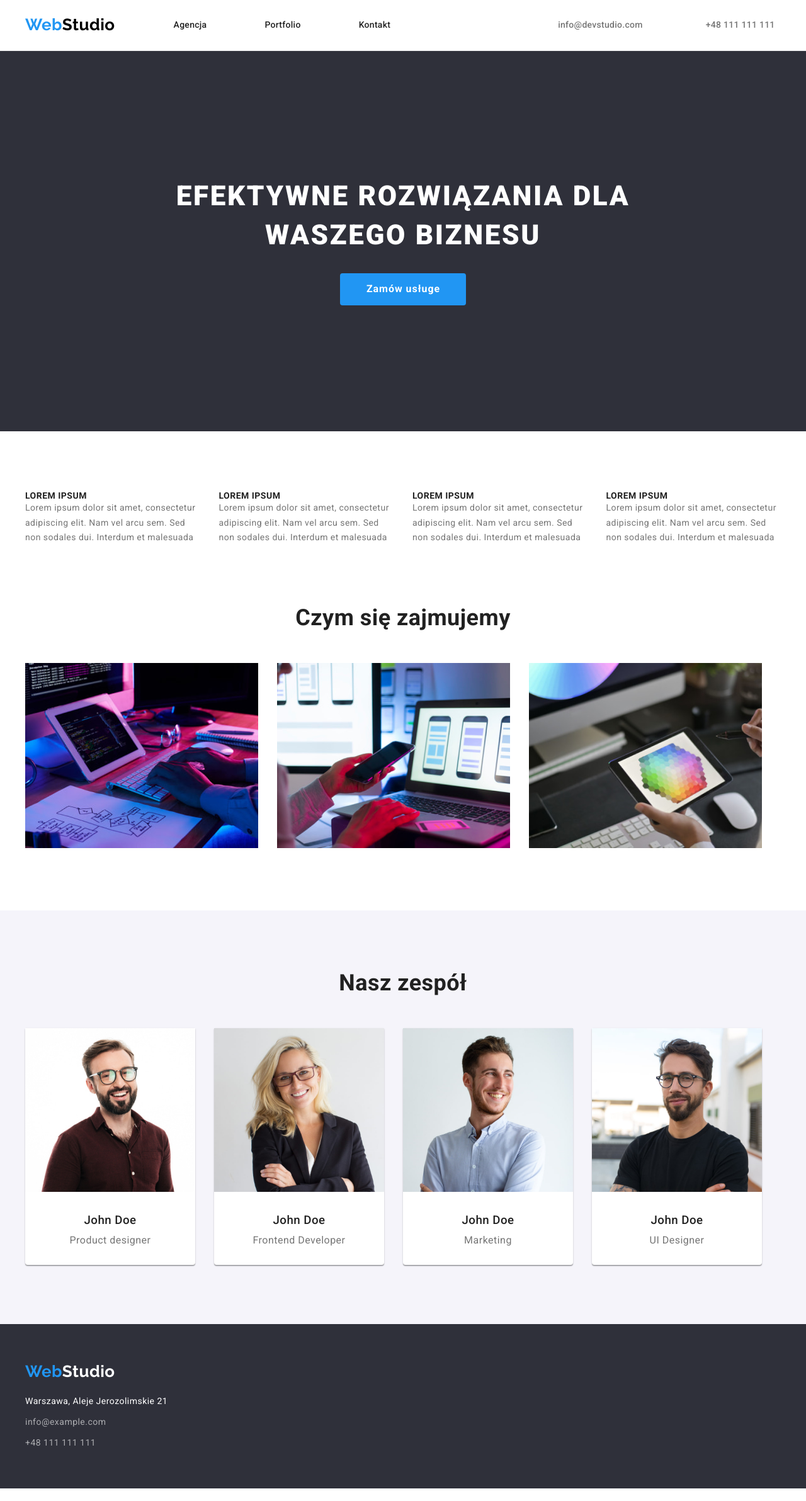
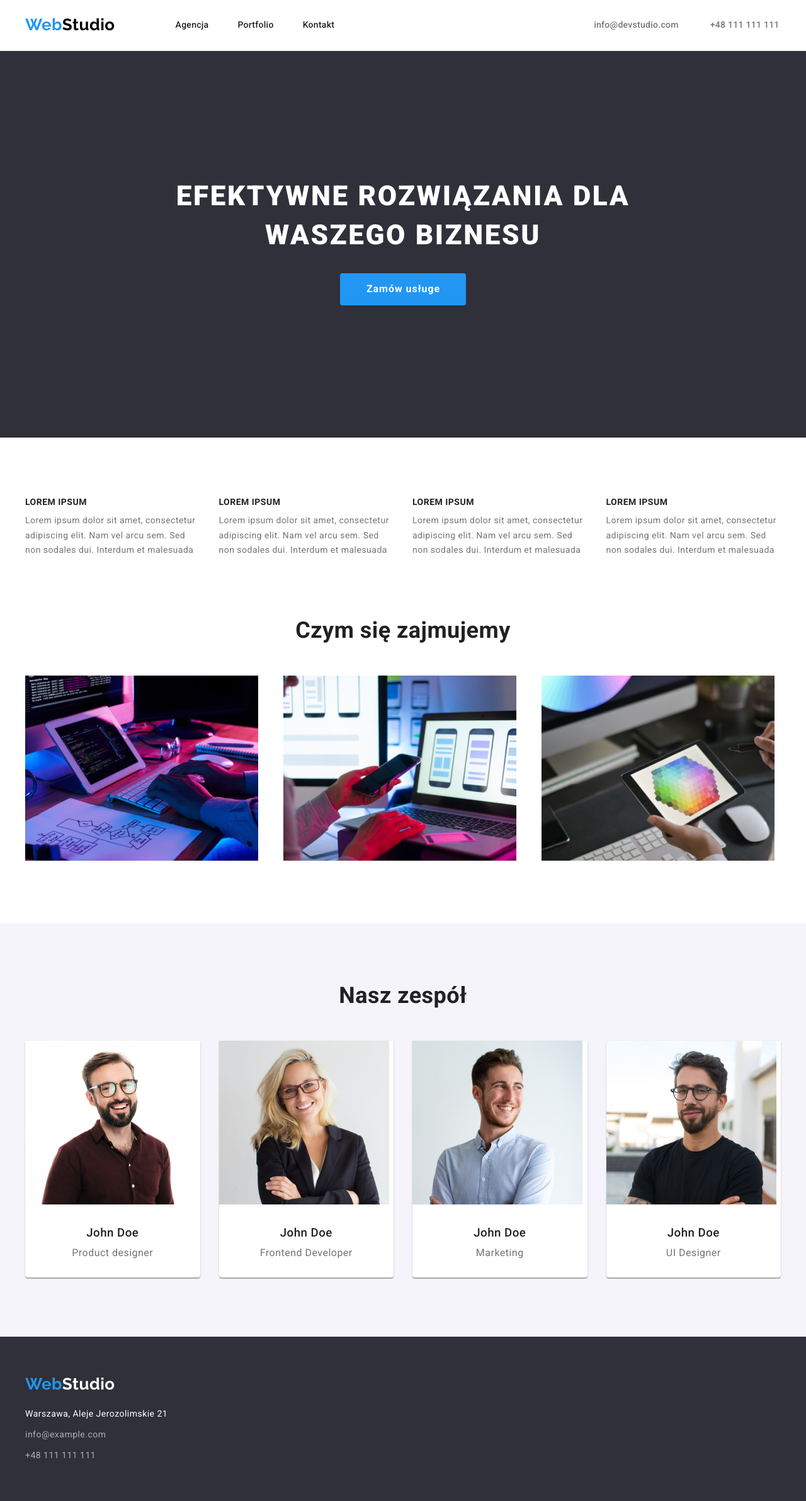
Before and after one commit to mlynarska-paulina/goit-markup-hw-03, a plain HTML site: page index.html in a window 1280 px wide. Shown: the whole page at 63% size. Drawn offline with nearby package versions, Linux system fonts and the light colour scheme.

Commit message:
Zmiany nr 2

```diff
--- a/css/styles.css
+++ b/css/styles.css
@@ -48,6 +48,19 @@ body {
 .box-navigation {
   display: flex;
   padding: 24px 0 25px 0;
+  column-gap: 46px;
+}
+.box-menu {
+  display: flex;
+  justify-content: space-between;
+  align-items: center;
+}
+.box-contact {
+  display: flex;
+  justify-content: space-between;
+  align-items: center;
+  justify-content: flex-end;
+  padding-left: 270px;
 }
 .logo {
   font-family: var(--font-secondary);
@@ -55,7 +68,7 @@ body {
   font-size: 26px;
   line-height: 1.2;
   color: var(--logo-color);
-  padding-right: 93px;
+  padding-right: 50px;
 }
 .logo-word-primary {
   color: var(--logo-color-dark);
@@ -63,19 +76,7 @@ body {
 .logo-word-secondary {
   color: var(--color-light);
 }
-.box-menu {
-  display: flex;
-  column-gap: row-gap;
-  gap: 46px;
-  align-items: center;
-  padding-right: 170px;
-}
-.box-contact {
-  display: flex;
-  column-gap: row-gap;
-  gap: 50px;
-  align-items: center;
-}
+
 .page:hover,
 .page:focus,
 .contact-primary:hover,
@@ -101,7 +102,6 @@ body {
 }
 .offer-background {
   background-color: var(--background-color-dark);
-  padding: 94px 0;
 }
 .offer {
   font-weight: 900;
@@ -111,10 +111,10 @@ body {
   letter-spacing: 0.06em;
   text-transform: uppercase;
   color: var(--color-light);
-  padding: 106px 200px 30px 200px;
+  padding: 200px 200px 30px 200px;
 }
 .box-button {
-  padding-bottom: 106px;
+  padding-bottom: 210px;
   display: flex;
   justify-content: center;
 }
@@ -152,6 +152,7 @@ body {
   font-size: 14px;
   line-height: 16px;
   text-transform: uppercase;
+  padding-bottom: 10px;
 }
 p {
   color: var(--color-light-secondary);
@@ -169,7 +170,7 @@ p {
   gap: 30px;
 }
 .item-tasks {
-  flex-basis: calc((100% - 90px) / 3);
+  flex-basis: calc((100% - 60px) / 3);
 }
 .people {
   background: var(--background-color-light);
@@ -192,7 +193,7 @@ p {
   box-shadow: 0px 1px 3px rgba(0, 0, 0, 0.12), 0px 1px 1px rgba(0, 0, 0, 0.14),
     0px 2px 1px rgba(0, 0, 0, 0.2);
   border-radius: 0px 0px 4px 4px;
-  flex-basis: calc((100% - 120px) / 4);
+  flex-basis: calc((100% - 90px) / 4);
 }
 .name,
 .function {
@@ -211,7 +212,7 @@ p {
   flex-wrap: wrap;
   gap: 8px;
   justify-content: center;
-  padding-bottom: 34px;
+  padding-bottom: 50px;
 }
 .button-active {
   padding: 6px 22px 6px 22px;
@@ -224,7 +225,7 @@ p {
   gap: 30px;
 }
 .item-projects {
-  flex-basis: calc((100% - 90px) / 3);
+  flex-basis: calc((100% - 60px) / 3);
   border: 1px solid #eeeeee;
 }
 .name-of-the-project {
@@ -250,6 +251,9 @@ p {
   line-height: 1.2;
   color: var(--logo-color);
 }
+address {
+  font-style: normal;
+}
 .place {
   font-size: 14px;
   line-height: 1.7;
--- a/index.html
+++ b/index.html
@@ -180,6 +180,7 @@
         <a class="logo-bottom"
           >Web<span class="logo-word-secondary">Studio</span></a
         >
+        <address>
           <ul>
             <li class="place">Warszawa, Aleje Jerozolimskie 21</li>
             <li class="contact-bottom">
@@ -193,6 +194,7 @@
               >
             </li>
           </ul>
+        </address>
       </div>
     </footer>
   </body>
```
Also changed, not shown: portfolio.html (+2 -0 lines). Lines whose indentation alone changed are shown as unchanged.
